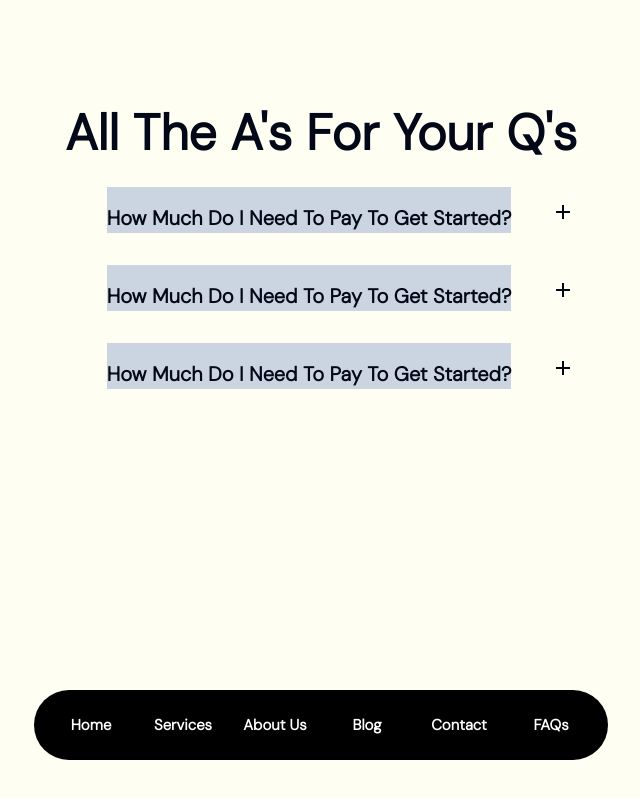
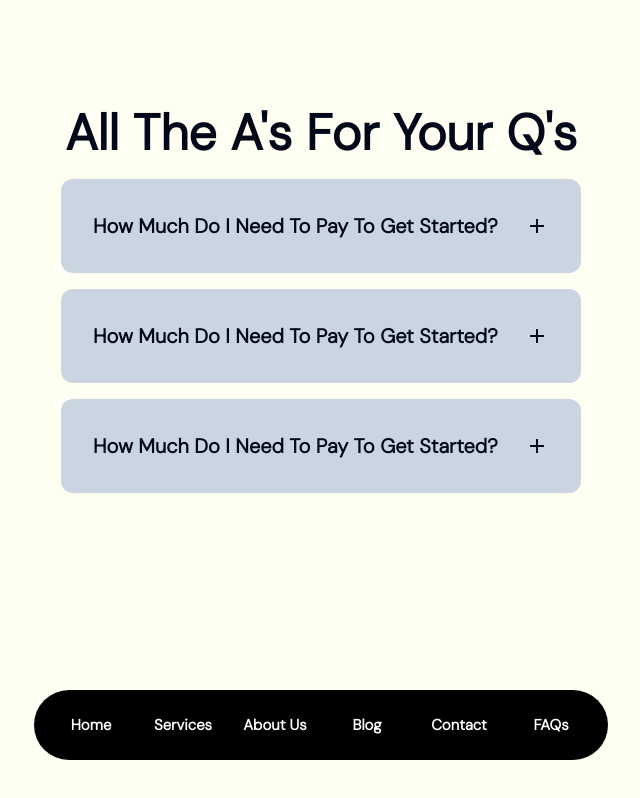
Before and after one commit to hendrckks/demo, a React (Vite) app in the folder optimum/: page /FAQs in a window 1280 px wide. Shown: the whole page, without its empty margins (319-959 px from the left). Built offline with nearby package versions, Linux system fonts and the light colour scheme; a web font is replaced by a local one.

Commit message:
frequently asked cont styling

```diff
--- a/optimum/src/components/FAQs.tsx
+++ b/optimum/src/components/FAQs.tsx
@@ -33,33 +33,37 @@ function FAQs() {
   return (
     <div className="bg-[#FFFEF2] h-[100vh] font-DM-sans">
       <div className="p-24 flex flex-col justify-center items-center">
-        <div className="flex flex-col justify-center items-center w-[550px]">
+        <div className="flex flex-col justify-center items-center w-[520px]">
           <h1 className="text-[50px] font-semibold">
             All The A's For Your Q's
           </h1>
           {AccordionData.map((data, index) => (
             <div key={index} className="m-auto cursor-pointer">
               <div
-                className="flex items-center justify-center py-4"
+                className="flex items-center py-2"
                 onClick={() => toggle(index)}
               >
-                <div className="bg-slate-300">
-                  <h2 className="font-semibold mt-4 text-[20px] flex items-center ">
+                <div className="flex-col bg-slate-300 p-8 rounded-xl">
+                  <div className="flex items-center justify-between">
+                    <h2 className="font-semibold text-[20px] flex items-center ">
                       {data.title}
                     </h2>
+                    <div className="text-[20px] flex items-centertransition-all ease-in-out 0.5s">
+                      {selected == index ? <RemoveIcon /> : <AddIcon />}
                     </div>
-                <span className="text-[20px] relative left-10 transition-all ease-in-out 0.5s">
-                  {selected == index ? <RemoveIcon /> : <AddIcon />}
-                </span>
                   </div>
                   <div
                     className={
                       selected == index
                         ? "max-h-[999px]"
-                    : "max-h-0 transition-all 0.5s cubic-beizer(0,1,0,1) overflow-hidden"
+                        : "max-h-0 transition-all 0.5s cubic-beizier(0,1,0,1) overflow-hidden"
                     }
                   >
-                <p className="overflow-auto">{data.Description}</p>
+                    <p className="flex items-center justify-center overflow-auto mt-4">
+                      {data.Description}
+                    </p>
+                  </div>
+                </div>
               </div>
             </div>
           ))}
```
Lines whose indentation alone changed are shown as unchanged.
